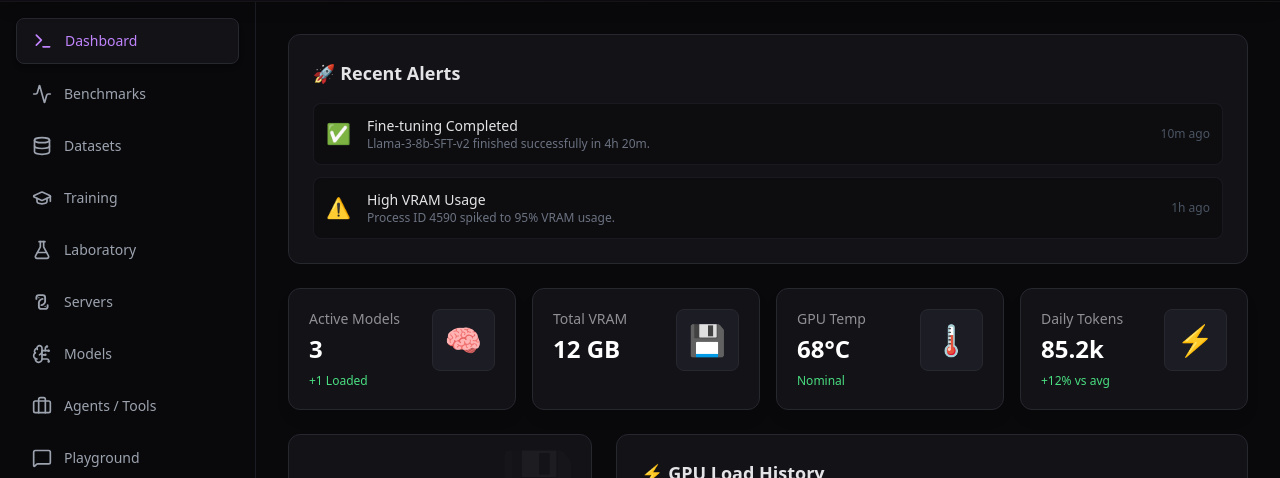
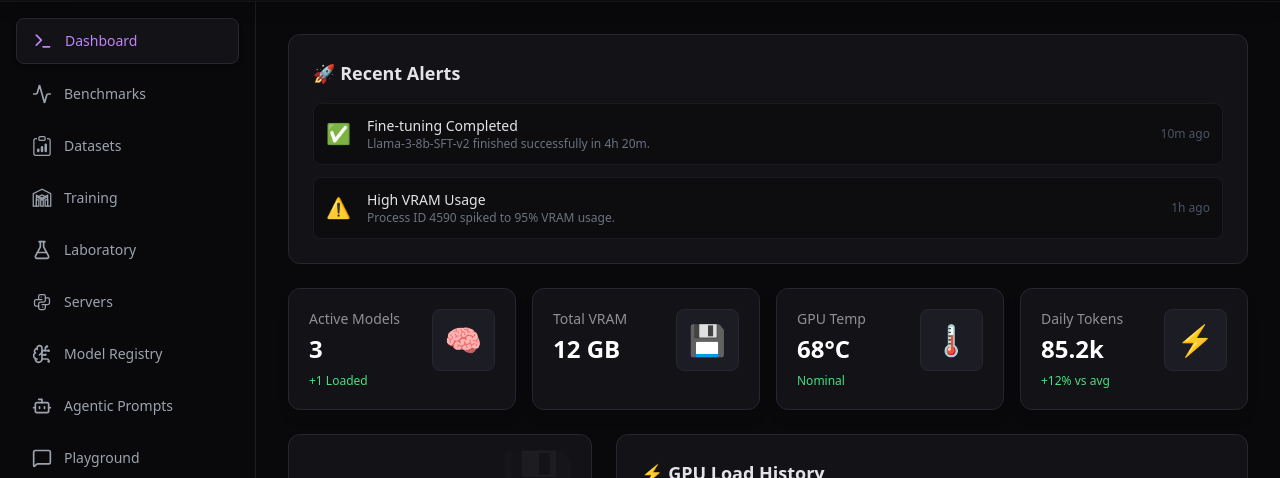
Before and after one commit to carlosfundora/AI-Console, a React (Vite) app: page / in a window 1280 px wide. Shown: the part 62-540 px from the top of the page. Built offline with nearby package versions, Linux system fonts and the light colour scheme.

Commit message:
feat: Add Bot icon and Agent view
Introduces a new `Bot` icon and integrates it into the application's navigation, corresponding to the new `Agents` view. This enhancement expands the console's capabilities by adding support for agent management.

```diff
--- a/App.tsx
+++ b/App.tsx
@@ -1,6 +1,6 @@
 
 import React, { useState } from 'react';
-import { LayoutDashboard, Database, BrainCircuit, Activity, Settings as SettingsIcon, Server, Terminal, FlaskConical, Loader2, MessageSquare, Briefcase, GraduationCap } from 'lucide-react';
+import { LayoutDashboard, Database, BrainCircuit, Activity, Settings as SettingsIcon, Server, Terminal, FlaskConical, Loader2, MessageSquare, Briefcase, GraduationCap, Bot } from 'lucide-react';
 import { Dashboard } from './views/Dashboard';
 import { Benchmarks } from './views/Benchmarks';
 import { Datasets } from './views/Datasets';
@@ -13,24 +13,32 @@ import { Chat } from './views/Chat';
 import { Agents } from './views/Agents';
 import { ViewState, Model, BenchmarkResult, Dataset, ServerConfig, ModelStatus, ServerProfile, AgentConfig } from './types';
 
-// Custom Snake Icon Component to mimic VscSnake
-const SnakeIcon = ({ size = 20, className = "" }: { size?: number, className?: string }) => (
-  <svg
-    width={size}
-    height={size}
-    viewBox="0 0 16 16"
-    fill="none"
-    xmlns="http://www.w3.org/2000/svg"
-    className={className}
-    stroke="currentColor"
-    strokeWidth="1.5"
-    strokeLinecap="round"
-    strokeLinejoin="round"
-  >
-    <path d="M7.5 10.5C7.5 10.5 8.5 10.5 9.5 9.5C10.5 8.5 10.5 7.5 10.5 7.5V4.5C10.5 3.39543 9.60457 2.5 8.5 2.5H5.5C4.39543 2.5 3.5 3.39543 3.5 4.5V5.5" />
-    <path d="M8.5 5.5C8.5 5.5 7.5 5.5 6.5 6.5C5.5 7.5 5.5 8.5 5.5 8.5V11.5C5.5 12.6046 6.39543 13.5 7.5 13.5H10.5C11.6046 13.5 12.5 12.6046 12.5 11.5V10.5" />
-    <circle cx="5.5" cy="4.5" r="0.5" fill="currentColor" stroke="none"/>
-    <circle cx="10.5" cy="11.5" r="0.5" fill="currentColor" stroke="none"/>
+// --- Custom Icons matching the requested style ---
+
+const PythonIcon = ({ size = 20, className = "" }: { size?: number, className?: string }) => (
+  <svg width={size} height={size} viewBox="0 0 24 24" fill="none" stroke="currentColor" strokeWidth="1.5" strokeLinecap="round" strokeLinejoin="round" className={className}>
+    <path d="M12 9h-7a2 2 0 0 0 -2 2v4a2 2 0 0 0 2 2h3" />
+    <path d="M12 15h7a2 2 0 0 0 2 -2v-4a2 2 0 0 0 -2 -2h-3" />
+    <path d="M8 9v-4a2 2 0 0 1 2 -2h4a2 2 0 0 1 2 2v5a2 2 0 0 1 -2 2h-4a2 2 0 0 0 -2 2v5a2 2 0 0 0 2 2h4a2 2 0 0 0 2 -2v-4" />
+    <line x1="11" y1="6" x2="11" y2="6.01" />
+    <line x1="13" y1="18" x2="13" y2="18.01" />
+  </svg>
+);
+
+const ClipboardDataIcon = ({ size = 20, className = "" }: { size?: number, className?: string }) => (
+  <svg width={size} height={size} viewBox="0 0 16 16" fill="currentColor" className={className}>
+    <path d="M4 11a1 1 0 1 1 2 0v1a1 1 0 1 1-2 0v-1zm6-4a1 1 0 1 1 2 0v5a1 1 0 1 1-2 0V7zM7 9a1 1 0 0 1 2 0v3a1 1 0 1 1-2 0V9z"/>
+    <path d="M4 1.5H3a2 2 0 0 0-2 2V14a2 2 0 0 0 2 2h10a2 2 0 0 0 2-2V3.5a2 2 0 0 0-2-2h-1v1h1a1 1 0 0 1 1 1V14a1 1 0 0 1-1 1H3a1 1 0 0 1-1-1V3.5a1 1 0 0 1 1-1h1v-1z"/>
+    <path d="M9.5 1a.5.5 0 0 1 .5.5v1a.5.5 0 0 1-.5.5h-3a.5.5 0 0 1-.5-.5v-1a.5.5 0 0 1 .5-.5h3zm-3-1A1.5 1.5 0 0 0 5 1.5v1A1.5 1.5 0 0 0 6.5 4h3A1.5 1.5 0 0 0 11 2.5v-1A1.5 1.5 0 0 0 9.5 0h-3z"/>
+  </svg>
+);
+
+const SchoolIcon = ({ size = 20, className = "" }: { size?: number, className?: string }) => (
+  <svg width={size} height={size} viewBox="0 0 512 512" fill="currentColor" className={className}>
+    <path d="M256,32,32,144V464H112V184l144,72,144-72V464h80V144ZM256,298,136.19,238.08,256,178.16l119.81,59.92Z" fill="none" stroke="currentColor" strokeLinecap="square" strokeMiterlimit="10" strokeWidth="32"/>
+    <rect x="112" y="304" width="64" height="160" fill="none" stroke="currentColor" strokeLinecap="square" strokeMiterlimit="10" strokeWidth="32"/>
+    <rect x="224" y="304" width="64" height="160" fill="none" stroke="currentColor" strokeLinecap="square" strokeMiterlimit="10" strokeWidth="32"/>
+    <rect x="336" y="304" width="64" height="160" fill="none" stroke="currentColor" strokeLinecap="square" strokeMiterlimit="10" strokeWidth="32"/>
   </svg>
 );
 
@@ -298,16 +306,23 @@ const App: React.FC = () => {
 
   // Updated Nav Items with new icons and swaps
   const navItems = [
-    { id: 'dashboard', label: 'Dashboard', icon: <Terminal size={20} /> }, // Swapped from Training
+    { id: 'dashboard', label: 'Dashboard', icon: <Terminal size={20} /> },
     { id: 'benchmarks', label: 'Benchmarks', icon: <Activity size={20} /> },
-    { id: 'datasets', label: 'Datasets', icon: <Database size={20} /> },
-    { id: 'training', label: 'Training', icon: <GraduationCap size={20} /> }, // New LuGraduationCap
+    { id: 'datasets', label: 'Datasets', icon: <ClipboardDataIcon size={20} /> }, // Changed to ClipboardDataIcon
+    { id: 'training', label: 'Training', icon: <SchoolIcon size={20} /> },
     { id: 'laboratory', label: 'Laboratory', icon: <FlaskConical size={20} /> },
-    { id: 'servers', label: 'Servers', icon: <SnakeIcon size={20} /> }, // New VscSnake style
-    { id: 'models', label: 'Models', icon: <BrainCircuit size={20} /> },
-    { id: 'agents', label: 'Agents / Tools', icon: <Briefcase size={20} /> },
-    { id: 'chat', label: 'Playground', icon: <MessageSquare size={20} /> }, // Renamed from Chat/Testing
+    { id: 'servers', label: 'Servers', icon: <PythonIcon size={20} /> },
+    { id: 'models', label: 'Model Registry', icon: <BrainCircuit size={20} /> },
+    { id: 'agents', label: 'Agentic Prompts', icon: <Bot size={20} /> }, // Changed to Robot (Bot) Icon
+    { id: 'chat', label: 'Playground', icon: <MessageSquare size={20} /> },
   ];
+
+  const getPageTitle = (tab: ViewState) => {
+      if (tab === 'agents') return 'Agentic Prompts';
+      if (tab === 'models') return 'Model Registry';
+      if (tab === 'chat') return 'Playground';
+      return tab;
+  };
 
   return (
     <div className="flex flex-col h-screen bg-nebula-950 text-nebula-100 font-sans overflow-hidden">
@@ -325,7 +340,7 @@ const App: React.FC = () => {
 
               {/* Breadcrumb / Title */}
               <div className="flex items-center gap-4">
-                  <h1 className="text-lg font-semibold text-white capitalize">{activeTab === 'agents' ? 'Agents & Tools' : activeTab === 'chat' ? 'Playground' : activeTab}</h1>
+                  <h1 className="text-lg font-semibold text-white capitalize">{getPageTitle(activeTab)}</h1>
                   {activeTab === 'training' && <span className="text-xs bg-purple-900/50 text-purple-300 px-2 py-1 rounded border border-purple-500/20">Active Job: Llama-SFT-v1</span>}
               </div>
           </div>
```
